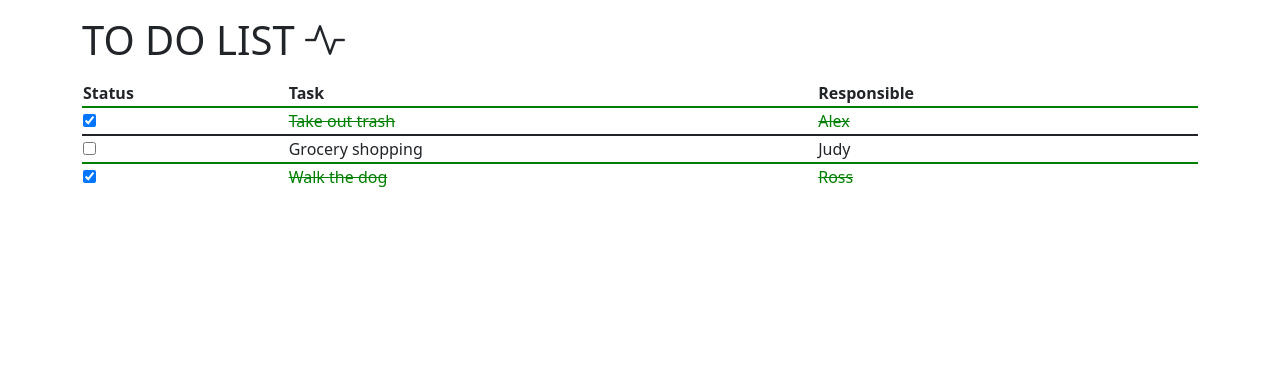
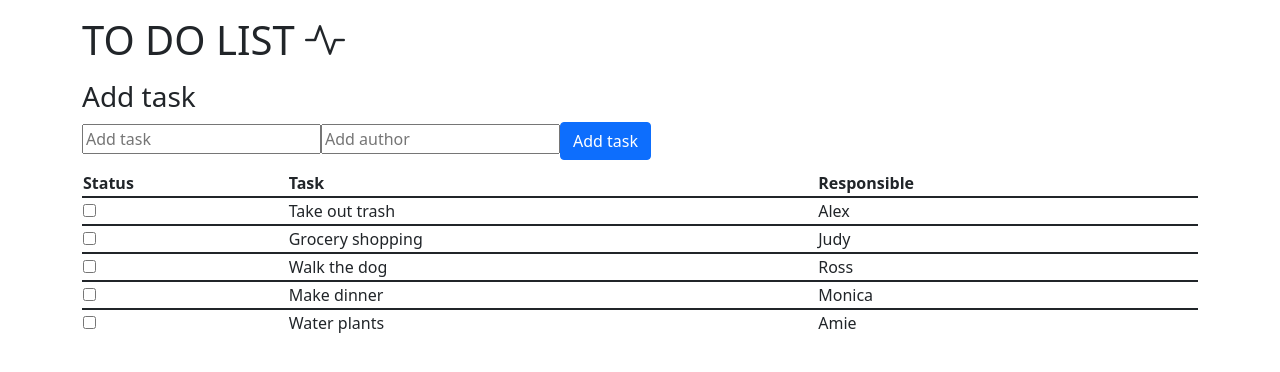
Before and after one commit to augustekau/angular-json-server, an Angular app: page / in a window 1280 px wide. Shown: the top 372 px of the page. Built offline with nearby package versions, Linux system fonts and the light colour scheme; data requests are answered from the project's data file.

Commit message:
create task

```diff
--- a/src/app/components/add-task/add-task.component.html
+++ b/src/app/components/add-task/add-task.component.html
@@ -1 +1,22 @@
-<p>add-task works!</p>
+<h3>Add task</h3>
+<form (ngSubmit)="addTask()" #form>
+  <div class="row">
+    <div class="col-12 form-group">
+      <input
+        [(ngModel)]="task.title"
+        type="text"
+        placeholder="Add task"
+        name="title"
+        class="mb-3"
+      />
+      <input
+        [(ngModel)]="task.author"
+        type="text"
+        placeholder="Add author"
+        class="mb-3"
+        name="author"
+      />
+      <input type="submit" class="btn btn-primary" value="Add task" />
+    </div>
+  </div>
+</form>
--- a/src/app/components/add-task/add-task.component.ts
+++ b/src/app/components/add-task/add-task.component.ts
@@ -1,15 +1,29 @@
-import { Component, OnInit } from '@angular/core';
+import { Component, OnInit, EventEmitter, Output } from '@angular/core';
+import { Task } from 'src/app/interfaces/task';
+import { TaskService } from 'src/app/services/task.service';
 
 @Component({
   selector: 'app-add-task',
   templateUrl: './add-task.component.html',
-  styleUrls: ['./add-task.component.scss']
+  styleUrls: ['./add-task.component.scss'],
 })
 export class AddTaskComponent implements OnInit {
+  public task: Task = {
+    title: '',
+    author: '',
+    completed: false,
+  };
 
-  constructor() { }
+  @Output() newItemEvent = new EventEmitter();
+  constructor(private _taskService: TaskService) {}
 
-  ngOnInit(): void {
+  ngOnInit(): void {}
+  addTask() {
+    console.log('form submit works');
+    this._taskService.createTask(this.task).subscribe((data: any) => {
+      // alert('Task succesfully added!');
+      console.log(data);
+      this.newItemEvent.emit(data);
+    });
   }
-
 }
--- a/src/app/components/todo-list/todo-list.component.html
+++ b/src/app/components/todo-list/todo-list.component.html
@@ -3,6 +3,7 @@
     <h1 class="mb-3 mt-3">TO DO LIST <i class="bi bi-activity"></i></h1>
   </div>
 </div>
+<app-add-task (newItemEvent)="getTasks()"></app-add-task>
 <div class="row">
   <div class="col-12">
     <table class="table">
--- a/src/app/components/todo-list/todo-list.component.ts
+++ b/src/app/components/todo-list/todo-list.component.ts
@@ -11,7 +11,10 @@ export class TodoListComponent implements OnInit {
   public tasks: Task[] = [];
 
   constructor(private _taskService: TaskService) {
-    // Gauname duomenis is task Service
+    this.getTasks();
+  }
+  // Gauname duomenis is task Service
+  getTasks() {
     this._taskService.getTasks().subscribe((data: Task[]) => {
       this.tasks = data;
       console.log(this.tasks);
--- a/src/app/interfaces/task.ts
+++ b/src/app/interfaces/task.ts
@@ -1,5 +1,5 @@
 export interface Task {
-  id: number;
+  id?: number;
   title: string;
   author: string;
   completed: boolean;
--- a/src/app/services/task.service.ts
+++ b/src/app/services/task.service.ts
@@ -28,7 +28,10 @@ export class TaskService {
     return this.http.patch(uri, body);
     return this.http.patch(uri, task);
   }
-  createTask() {}
+  createTask(task: Task) {
+    let uri = this.apiUrl;
+    return this.http.post(uri, task);
+  }
   updateTask() {}
   deleteTask() {}
 }
--- a/src/database/db.json
+++ b/src/database/db.json
@@ -4,7 +4,7 @@
       "id": 1,
       "title": "Take out trash",
       "author": "Alex",
-      "completed": true
+      "completed": false
     },
     {
       "id": 2,
@@ -16,7 +16,19 @@
       "id": 3,
       "title": "Walk the dog",
       "author": "Ross",
-      "completed": true
+      "completed": false
+    },
+    {
+      "title": "Make dinner",
+      "author": "Monica",
+      "completed": false,
+      "id": 4
+    },
+    {
+      "title": "Water plants",
+      "author": "Amie",
+      "completed": false,
+      "id": 5
     }
   ]
 }
```
Also changed, not shown: src/app/app.module.ts (+9 -3 lines).
